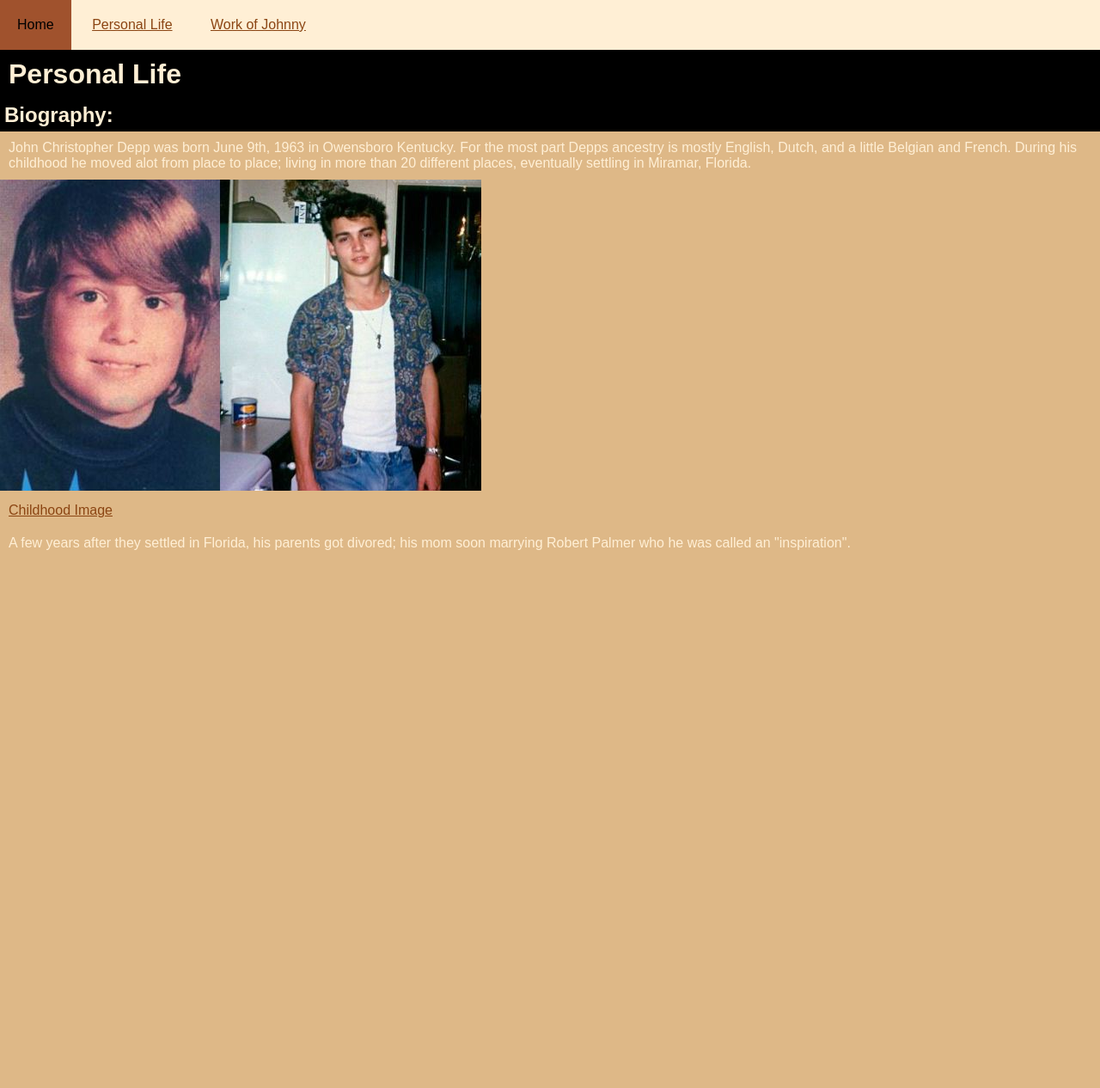
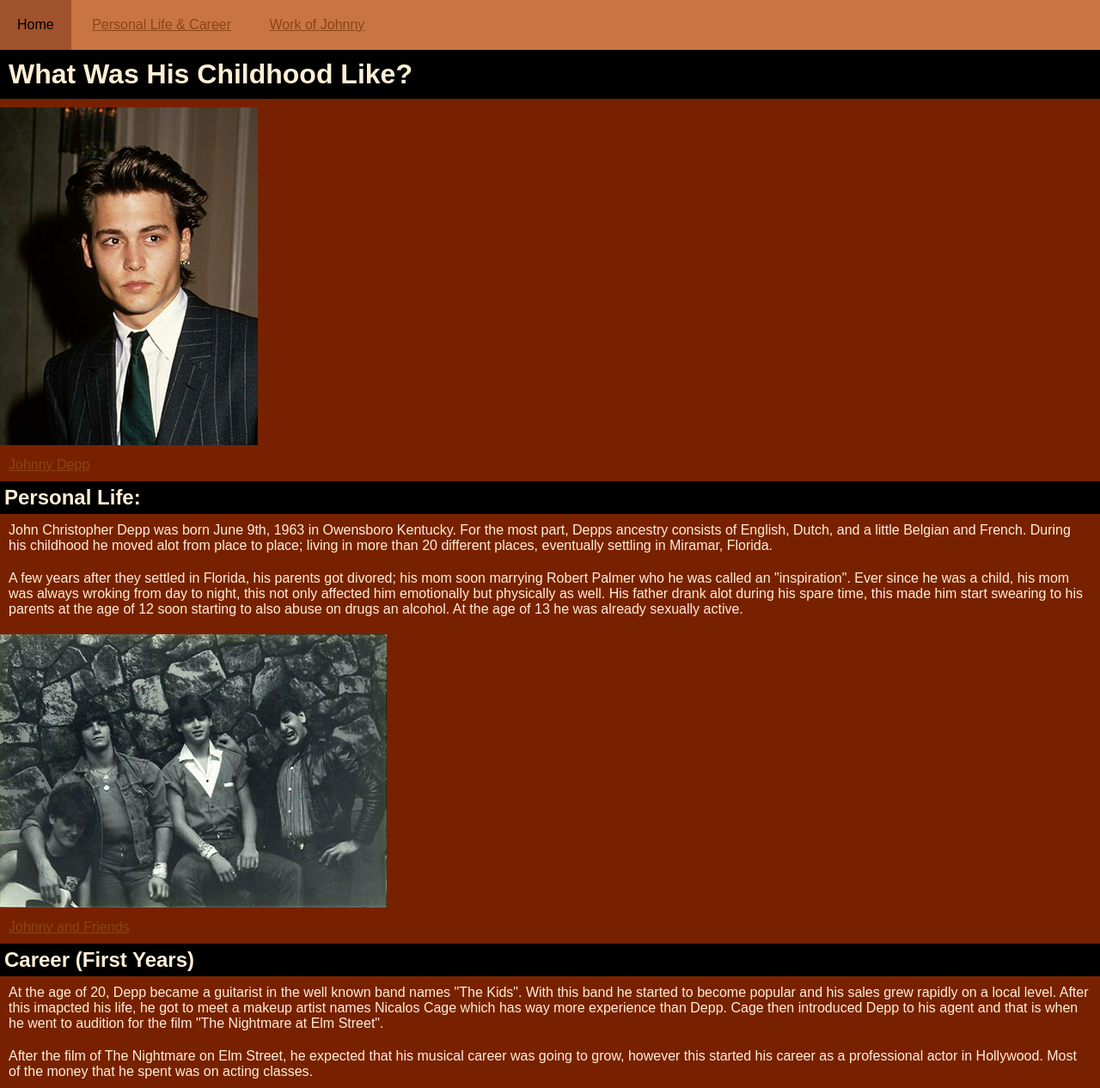
Before and after one commit to mariaa2000/MMP100, a plain HTML site: page MariaFinalProject/life.html in a window 1280 px wide. Shown: the whole page at 86% size. Before the commit the page ends 800 px from the top, so only its background shows below. Drawn offline with Linux system fonts and the light colour scheme.

Commit message:
life and career update

```diff
--- a/MariaFinalProject/life.html
+++ b/MariaFinalProject/life.html
@@ -12,21 +12,30 @@
 		<ul>
 			<!-- listed iteam and also add the a href for linked iteams-->
 			<li><a href="index.html">Home</a></li>
-			<li><a href="life.html">Personal Life</a></li>
+			<li><a href="life.html">Personal Life & Career</a></li>
 			<li><a href="work.html">Work of Johnny</a></li>
 		</ul>
 	</nav>
 
-	<h1>Personal Life</h1>
+	<h1>What Was His Childhood Like?</h1>
 
-	<h2>Biography:</h2>
+		<img src="lifeimage.jpg">
+		<p><a href="https://weheartit.com/entry/317825410">Johnny Depp</a></p>
 
-		<p>John Christopher Depp was born June 9th, 1963 in Owensboro Kentucky. For the most part Depps ancestry is mostly English, Dutch, and a little Belgian and French. During his childhood he moved alot from place to place; living in more than 20 different places, eventually settling in Miramar, Florida.</p>
+	<h2>Personal Life:</h2>
 
-	<img src="babyimagedepp.jpg">
-	<p><a href="https://uznayvse.ru/en/biographies/biography-johnny-depp.html">Childhood Image</a></p>
+		<p>John Christopher Depp was born June 9th, 1963 in Owensboro Kentucky. For the most part, Depps ancestry consists of English, Dutch, and a little Belgian and French. During his childhood he moved alot from place to place; living in more than 20 different places, eventually settling in Miramar, Florida.</p>
 
-		<p>A few years after they settled in Florida, his parents got divored; his mom soon marrying Robert Palmer who he was called an "inspiration".</p>
+		<p>A few years after they settled in Florida, his parents got divored; his mom soon marrying Robert Palmer who he was called an "inspiration". Ever since he was a child, his mom was always wroking from day to night, this not only affected him emotionally but physically as well. His father drank alot during his spare time, this made him start swearing to his parents at the age of 12 soon starting to also abuse on drugs an alcohol. At the age of 13 he was already sexually active. </p>
+
+		<img src="johnnydeppandfriends.jpg">
+		<p><a href="https://uznayvse.ru/en/biographies/biography-johnny-depp.html">Johnny and Friends</a></p>
+
+		<h2>Career (First Years)</h2>
+
+		<p>At the age of 20, Depp became a guitarist in the well known band names "The Kids". With this band he started to become popular and his sales grew rapidly on a local level. After this imapcted his life, he got to meet a makeup artist names Nicalos Cage which has way more experience than Depp. Cage then introduced Depp to his agent and that is when he went to audition for the film "The Nightmare at Elm Street". </p>
+
+		<p>After the film of The Nightmare on Elm Street, he expected that his musical career was going to grow, however this started his career as a professional actor in Hollywood. Most of the money that he spent was on acting classes.</p>
 
 
 </body>
--- a/MariaFinalProject/main.css
+++ b/MariaFinalProject/main.css
@@ -7,7 +7,7 @@
 body{
 	color:papayawhip;
 	font-family: Arial, Helvetica, sans-serif;
-	background-color: burlywood;
+	background-color:  #782100;
 	/*the padding and the margin make it close to the edge*/
 	padding: 0;
 	margin: 0;
@@ -29,6 +29,11 @@ h1{
 
 }
 
+img{
+	margin-top: 10px
+
+}
+
 h2{
 	padding: 5px;
 	background-color: black;
@@ -40,7 +45,7 @@ p{
 }
 
 nav{
-	background-color: papayawhip;
+	background-color:  #c97542;
 }
 
 /*Navigation Styles*/
```
Also changed, not shown: MariaFinalProject/index.html (+1 -1 lines), MariaFinalProject/babyimagedepp.jpg (deleted), MariaFinalProject/johnnydeppandfriends.jpg (added), MariaFinalProject/lifeimage.jpg (added).
